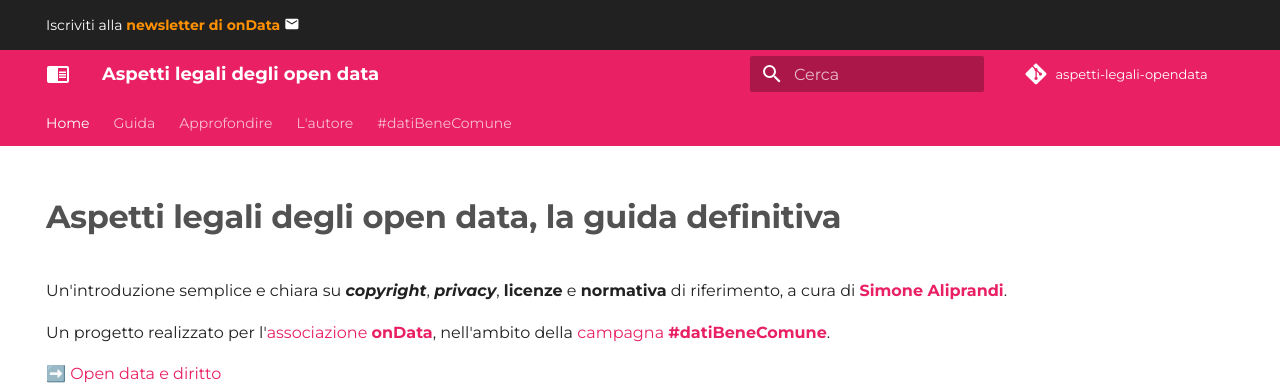
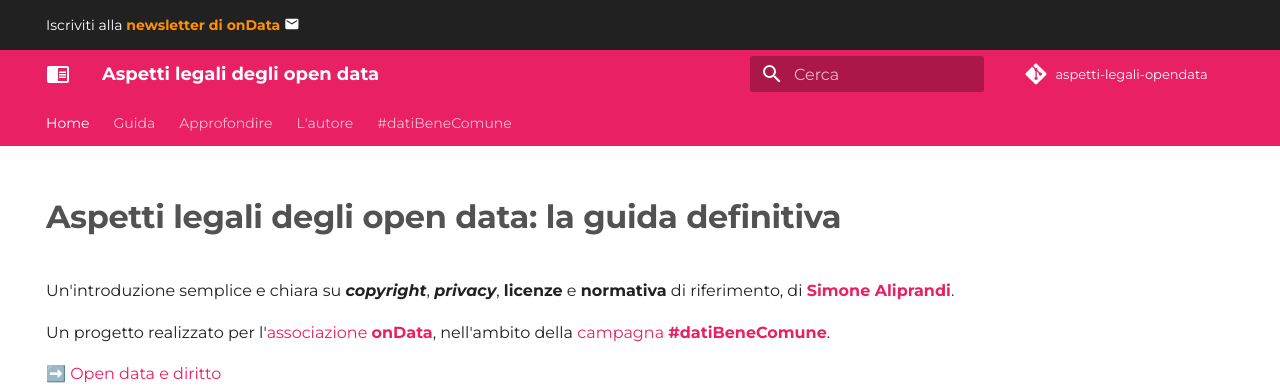
Before and after one commit to ondata/aspetti-legali-opendata, an MkDocs documentation site: the page built from docs/index.md, in a window 1280 px wide. Shown: the top 389 px of the page. Built offline with MkDocs 1.6.1 and Material for MkDocs 9.7.7, drawn with Linux system fonts in a browser that asks for light colours; comment, search, counter and statistics services are not loaded.

Commit message:
correzioni Simone

```diff
--- a/docs/index.md
+++ b/docs/index.md
@@ -5,9 +5,9 @@
  - navigation
 ---
 
-# Aspetti legali degli open data, la guida definitiva
+# Aspetti legali degli open data: la guida definitiva
 
-Un'introduzione semplice e chiara su ***copyright***, ***privacy***, **licenze** e **normativa** di riferimento, a cura di [**Simone Aliprandi**](autore.md).
+Un'introduzione semplice e chiara su ***copyright***, ***privacy***, **licenze** e **normativa** di riferimento, di [**Simone Aliprandi**](autore.md).
 
 Un progetto realizzato per l'[associazione **onData**](https://www.ondata.it/), nell'ambito della [campagna **#datiBeneComune**](https://www.datibenecomune.it/).
 
```
Also changed, not shown: README.md (+2 -2 lines).
